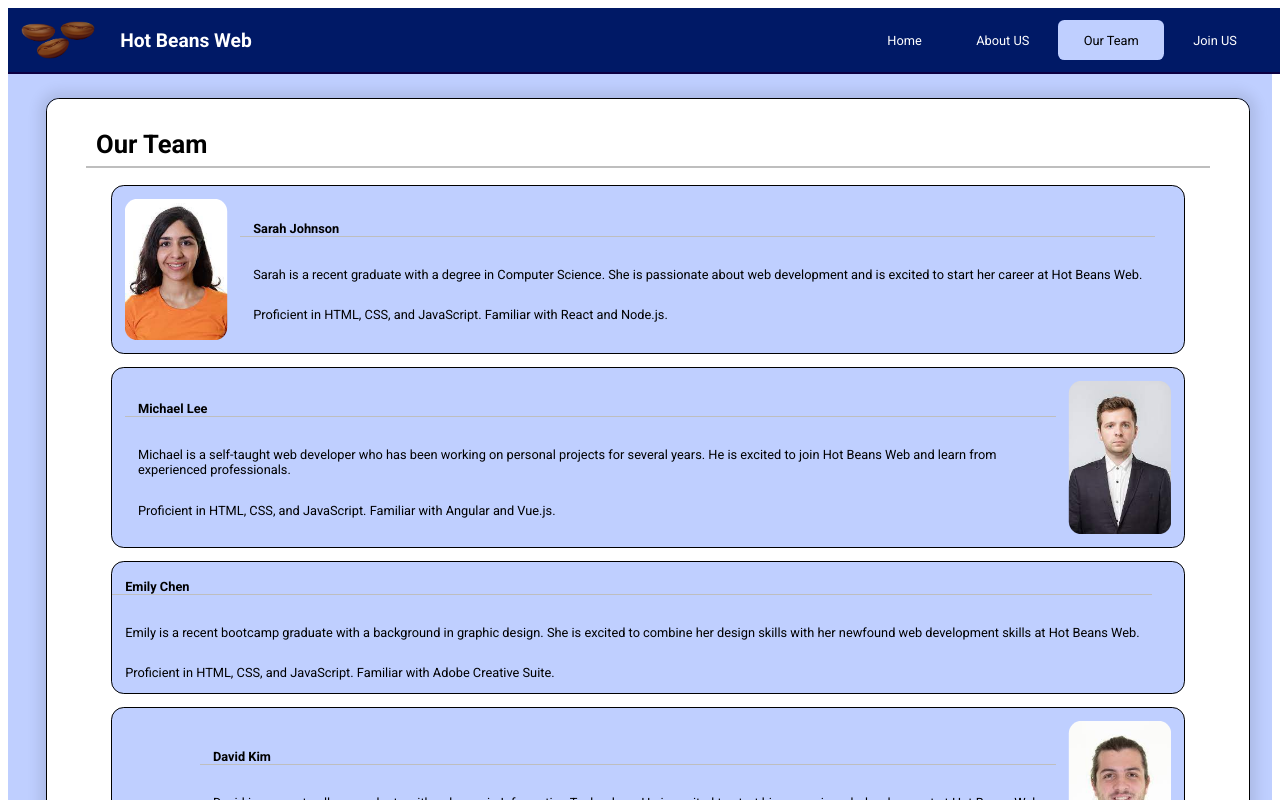
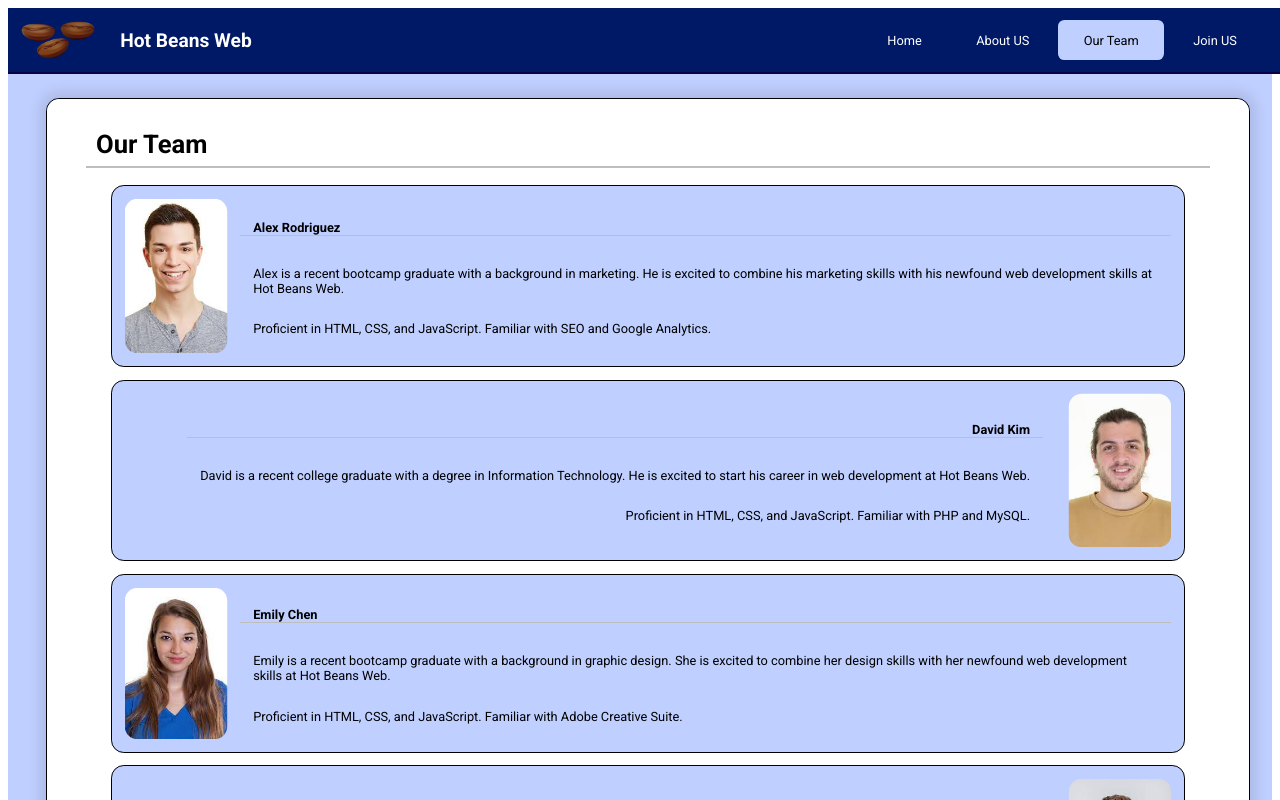
Before and after one commit to CompIsle/U15A2-Charlie-Smith, a SvelteKit app in the folder src/: page /OurTeam in a window 1280 px wide. Shown: the top 800 px of the page. Built offline with nearby package versions, Linux system fonts and the light colour scheme.

Commit message:
Another fix for "Our team" page

```diff
--- a/src/src/routes/OurTeam/+page.js
+++ b/src/src/routes/OurTeam/+page.js
@@ -1,10 +1,9 @@
 export async function load() {
     const files = import.meta.glob("$lib/assets/employees/*.jpg");
     let images = [];
-    let id = 0;
+    let id = 1;
     for (const i in files) {
         await files[i]().then(({ default: imageUrl }) => {
-            let name = imageUrl
             images.push({id,imageUrl});
             id++
         });
--- a/src/src/routes/OurTeam/+page.svelte
+++ b/src/src/routes/OurTeam/+page.svelte
@@ -3,13 +3,13 @@
     console.log(data)
 	let employees = [
 		{
-			ID: 1,
+			ID: 6,
 			Name: 'Sarah Johnson',
 			Information:'Sarah is a recent graduate with a degree in Computer Science. She is passionate about web development and is excited to start her career at Hot Beans Web.',
 			Qualifications: 'Proficient in HTML, CSS, and JavaScript. Familiar with React and Node.js.'
 		},
 		{
-			ID: 2,
+			ID: 5,
 			Name: 'Michael Lee',
 			Information:'Michael is a self-taught web developer who has been working on personal projects for several years. He is excited to join Hot Beans Web and learn from experienced professionals.',
 			Qualifications: 'Proficient in HTML, CSS, and JavaScript. Familiar with Angular and Vue.js.'
@@ -21,31 +21,32 @@
 			Qualifications: 'Proficient in HTML, CSS, and JavaScript. Familiar with Adobe Creative Suite.'
 		},
 		{
-			ID: 4,
+			ID: 2,
 			Name: 'David Kim',
 			Information:'David is a recent college graduate with a degree in Information Technology. He is excited to start his career in web development at Hot Beans Web.',
 			Qualifications: 'Proficient in HTML, CSS, and JavaScript. Familiar with PHP and MySQL.'
 		},
 		{
-			ID: 5,
+			ID: 4,
 			Name: 'Jessica Nguyen',
 			Information:'Jessica is a recent graduate with a degree in Computer Science. She is passionate about web development and is excited to learn from experienced professionals at Hot Beans Web.',
 			Qualifications: 'Proficient in HTML, CSS, and JavaScript. Familiar with React and Node.js.'
 		},
 		{
-			ID: 6,
+			ID: 1,
 			Name: 'Alex Rodriguez',
 			Information:'Alex is a recent bootcamp graduate with a background in marketing. He is excited to combine his marketing skills with his newfound web development skills at Hot Beans Web.',
 			Qualifications:'Proficient in HTML, CSS, and JavaScript. Familiar with SEO and Google Analytics.'
 		}
 	];
+	console.log(employees)
 </script>
 
 <div class="container">
 	<h1>Our Team</h1>
 
 	<div class="content">
-		{#each employees as employee}
+		<!-- {#each employees as employee}
 			<div class:right={employee.ID % 2 == 0} class="employee">
                 {#each data.images as image}
                     {#if (image.imageUrl.includes(employee.Name.replace(/\s+/g, '')))}
@@ -58,6 +59,20 @@
                     <p>{employee.Qualifications}</p>
                 </div>
 			</div>
+		{/each} -->
+		{#each data.images as image }
+			{#each employees as employee }
+				{#if (employee.ID === image.id)}
+					<div class:right={employee.ID % 2 == 0} class="employee">
+						<img src={image.imageUrl} alt={employee.Name}>
+						<div class="employeeInfo">
+							<h4>{employee.Name}</h4>
+							<p>{employee.Information}</p>
+							<p>{employee.Qualifications}</p>
+						</div>
+					</div>
+				{/if}
+			{/each}
 		{/each}
 	</div>
 </div>
@@ -92,13 +107,16 @@
     .employee h4 {
         border-bottom: 0.1em solid #bebebe;
     }
-	.right {
-		flex-direction: row-reverse;
+	.right{
+		text-align: right;
+		justify-content: flex-end;
 	}
-    .right h4, .right p{
-        margin-left: 1em;
-        margin-right: 0em;
-    }
+	.right > img{
+		order: 2;
+	}
+	.right > .employeeInfo {
+		order: 1;
+	}
     .employee > img {
         padding: 1em;
         width: 8em;
```
